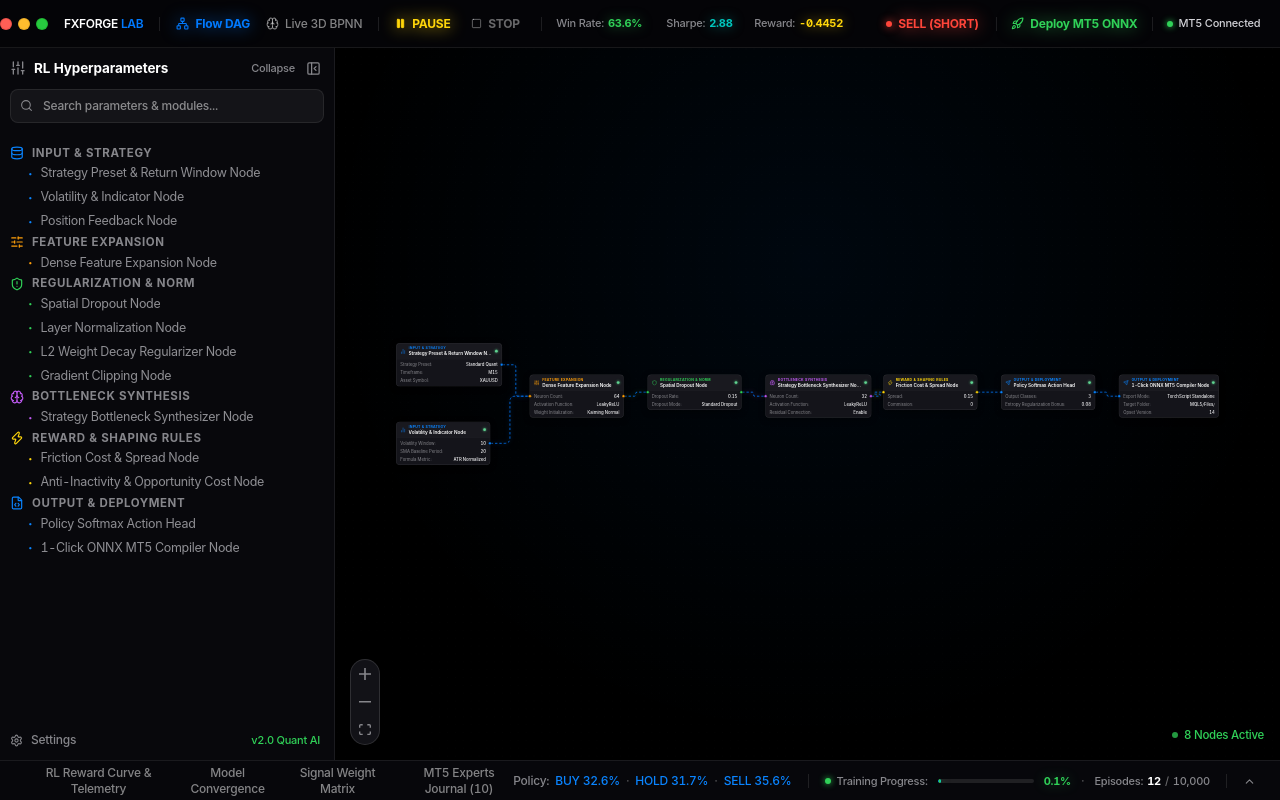
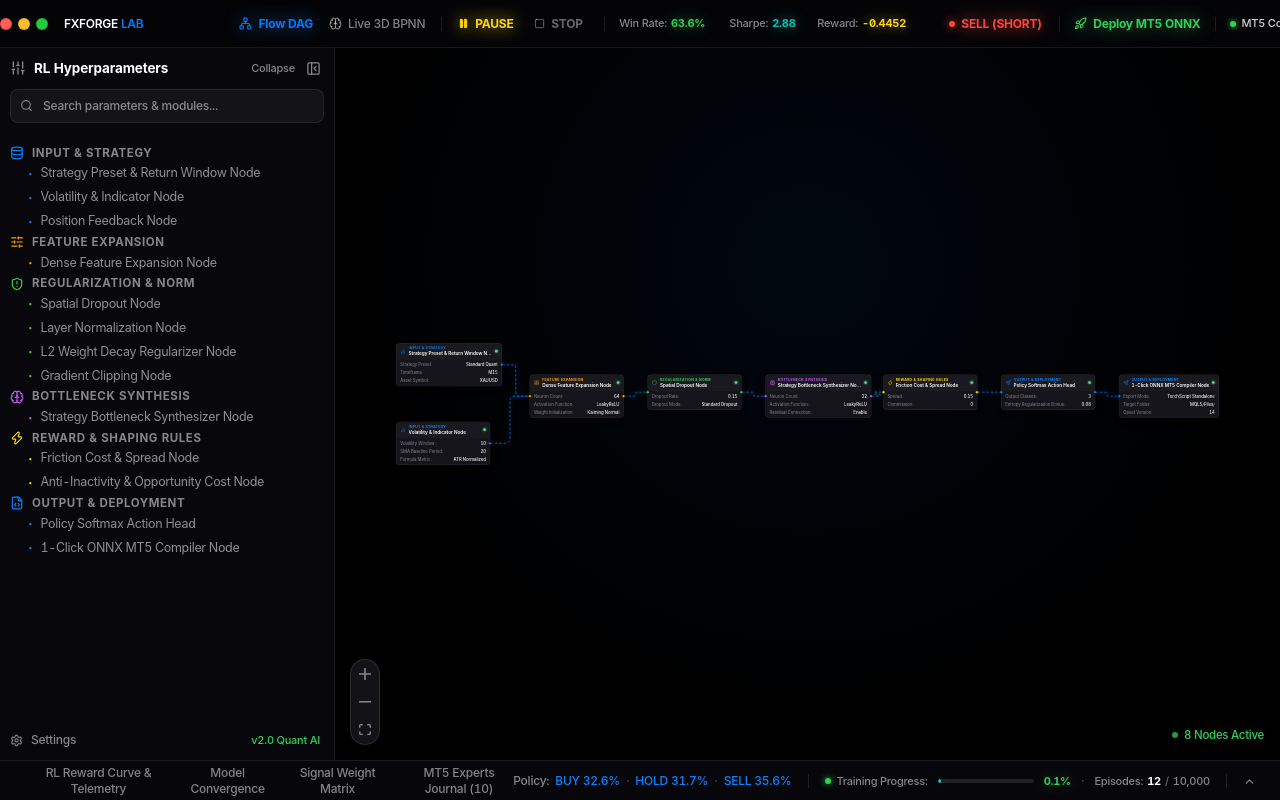
Before and after one commit to superman-owner/AI-RL-BPNN, a React (Vite) app: page / in a window 1280 px wide. Built offline with nearby package versions, Linux system fonts and the light colour scheme.

Commit message:
style(topnav): shift entire navigation, controls, telemetry and actions suite 80px to the right

```diff
--- a/src/components/Header/TopNav.tsx
+++ b/src/components/Header/TopNav.tsx
@@ -28,7 +28,7 @@ export const TopNav: React.FC<TopNavProps> = ({
 }) => {
   return (
     <header className="h-12 w-full vision-glass apple-specular border-b border-white/[0.08] px-4 flex items-center gap-4 text-slate-200 z-30 select-none overflow-x-auto no-scrollbar">
-      {/* Left: macOS Traffic Lights + Brand + View Switcher */}
+      {/* Left: macOS Traffic Lights + Brand */}
       <div className="flex items-center gap-4 flex-shrink-0">
         <div className="flex items-center gap-1.5 pr-2">
           <div className="w-3 h-3 rounded-full bg-[#ff5f56] border border-[#e0443e]/50 cursor-pointer hover:opacity-80 transition-opacity" />
@@ -41,9 +41,10 @@ export const TopNav: React.FC<TopNavProps> = ({
             FXFORGE <span className="text-[#007aff]">LAB</span>
           </span>
         </div>
+      </div>
 
-        <div className="h-3.5 w-[1px] bg-white/10" />
-
+      {/* Main Suite (Shifted 80px to the Right): View Switcher, Controls, Telemetry, Actions */}
+      <div className="flex items-center gap-4 flex-shrink-0" style={{ marginLeft: '80px' }}>
         {/*  Pure Frameless Glowing View Switcher */}
         {onViewChange && (
           <div className="flex items-center gap-4">
@@ -71,12 +72,11 @@ export const TopNav: React.FC<TopNavProps> = ({
             </button>
           </div>
         )}
-      </div>
 
-      <div className="h-3.5 w-[1px] bg-white/10 flex-shrink-0" />
+        <div className="h-3.5 w-[1px] bg-white/10 flex-shrink-0" />
 
-      {/* Controls: Shared START / PAUSE Slot + STOP Button (Locked Widths, Zero Jitter) */}
-      <div className="flex items-center gap-3.5 text-xs flex-shrink-0">
+        {/* Controls: Shared START / PAUSE Slot + STOP Button (Locked Widths, Zero Jitter) */}
+        <div className="flex items-center gap-3.5 text-xs flex-shrink-0">
         <div className="flex items-center gap-2.5 font-bold flex-shrink-0">
           {/* Combined START / PAUSE Button (Shared Same Position) */}
           {rlStatus === 'running' ? (
@@ -199,6 +199,7 @@ export const TopNav: React.FC<TopNavProps> = ({
           <span className="text-[#d1d1d6] font-medium">MT5 Connected</span>
         </div>
       </div>
-    </header>
-  );
+    </div>
+  </header>
+);
 };
```
